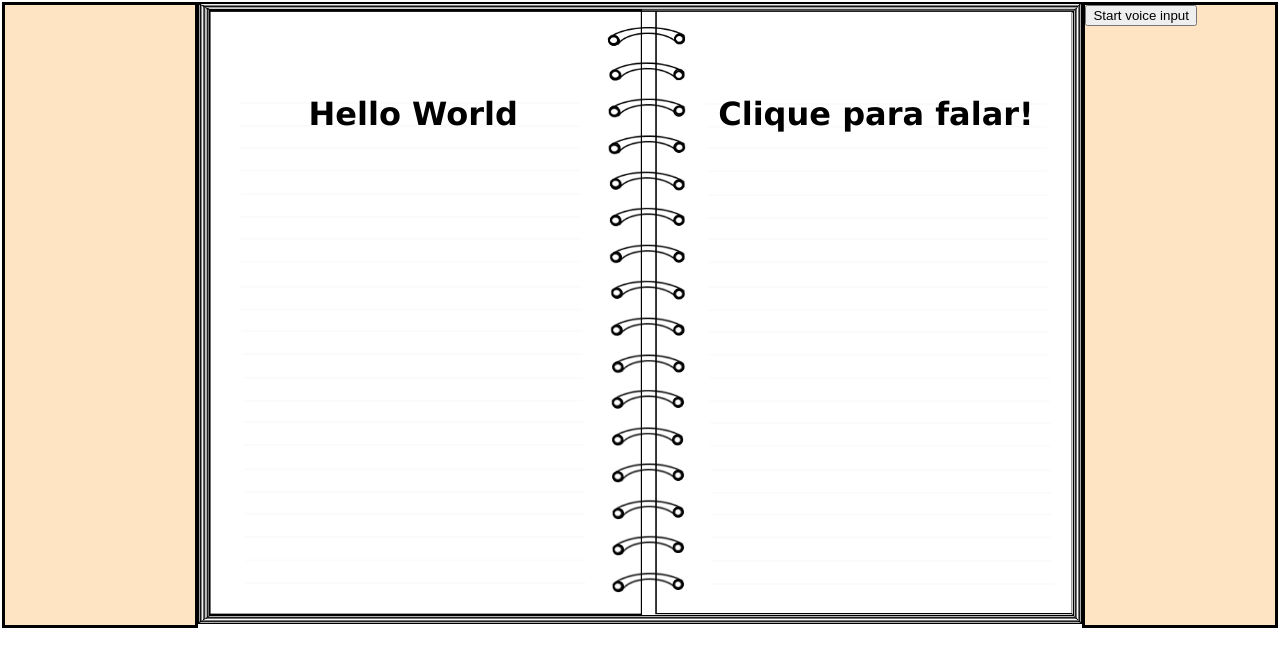
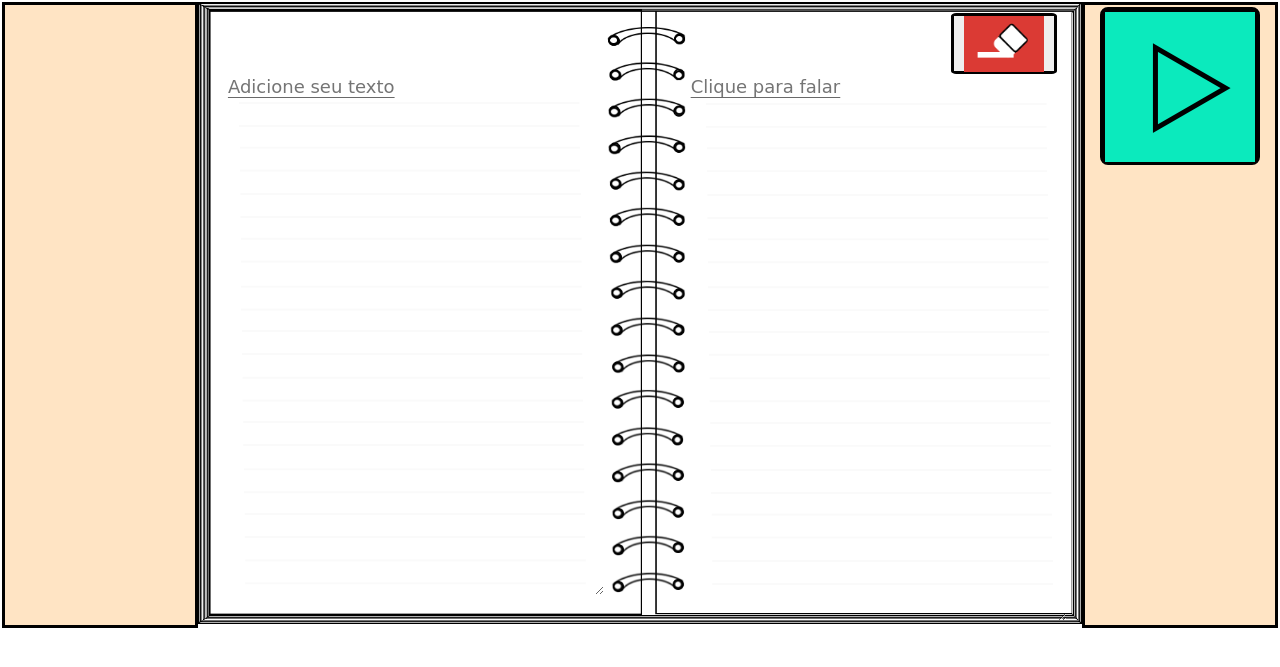
Before and after one commit to RafaelM32/pratica, a Flask app: page / in a window 1280 px wide. Shown: the top 667 px of the page. Run offline with Flask 3, Linux system fonts and the light colour scheme.

```diff
--- a/static/index.css
+++ b/static/index.css
@@ -1,5 +1,4 @@
 body{
-    font-family: 'Lucida Sans', 'Lucida Sans Regular', 'Lucida Grande', 'Lucida Sans Unicode', Geneva, Verdana, sans-serif;
     display: grid;
     grid-template-columns: 15% 70% 15%;
     overflow: hidden;
@@ -15,7 +14,6 @@ body{
 #wrapper{
     margin-top: -0.5vw;
     width: 100%;
-    background-color: white;
 }
 
 #caderno{
@@ -47,17 +45,68 @@ body{
 }
 
 #folha_direita{
+    display: grid;
+    grid-template-rows: 10.6% 89.4%;
     margin-left: 11%;
-    margin-top: 15%;
     width: 87%;
-    height: 85%;
+    height: 100%;
 
 }
+
+#borracha{
+    width: fit-content;
+    height: fit-content;
+    border: solid;
+    border-color: black;
+    border-radius: 5%;
+    align-self: last baseline;
+    margin-left: 70%;
+    padding: 0%;
+}
+
+#imagem_do_botao_de_apagar{
+    width: 80%;
+    margin-bottom: -4%;
+}
+
+.input_de_texto{
+    background-color: rgba(255, 255, 255, 0);
+    font-family: cursive;
+    font-size: large;
+    border: none;
+    width: 100%;
+    height: 100%;
+    outline: none;
+    vertical-align: middle;
+    color: dimgray;
+    text-decoration: underline;
+    text-underline-offset: 15%;
+}
+
+.input_de_texto::spelling-error{
+    text-decoration: none;
+}
+
+#startButton{
+    margin-top: 1%;
+    padding: 0%;
+    border: solid;
+    border-color: black;
+    border-radius: 5%;
+    border-width: 0.4vw;
+
+}
+#imagem_do_botao_de_play{
+    margin-bottom: -3%;
+}
+
+
 
 #menu_esquerdo{
     margin-left: -0.5vw;
 }
 
 #menu_direito{
+    text-align: center;
     margin-right: -0.5vw;
 }
--- /dev/null
+++ b/static/paleta de cores.txt
@@ -0,0 +1,5 @@
+#FFE4C4
+#464655
+#7CA5B8
+#DB3A34
+#0BEABD
--- a/static/script.js
+++ b/static/script.js
@@ -1,31 +1,52 @@
 const startButton = document.getElementById("startButton")
+const eraseButton = document.getElementById("borracha")
 const outputDiv   = document.getElementById("output")
 const elemento_img_caderno = document.getElementById("caderno")
+const buttonImage = document.getElementById("imagem_do_botao_de_play")
+const buttonEraseImage =  document.getElementById("imagem_do_botao_de_apagar")
 
+
+let isListenning = false
 
 
 elemento_img_caderno.src = "static/img/caderno.png"
-
+buttonImage.src = "static/img/play.png"
+buttonEraseImage.src = "static/img/borracha.png"
 
 const recognition = new (window.SpeechRecognitionAlternative || window.webkitSpeechRecognition || window.mozSpeechRecognition || window.msSpeechRecognition)();
 recognition.lang = 'en-US';
 
 
 recognition.onstart = () => {
-startButton.textContent = 'Listening...'
+    buttonImage.src = "static/img/pouse.png"
 }
 
 recognition.onresult = (data) => {
 const transcript =  data.results[0][0].transcript;
-outputDiv.textContent = transcript;
+outputDiv.textContent =  outputDiv.textContent +" "+transcript;
 }
 
 recognition.onend = () =>{
-startButton.textContent = 'Start Voice Input';
-recognition.start();
+    if(isListenning){
+        recognition.start();
+    }else{
+        recognition.stop()
+    }
+
 }
 
 
 startButton.addEventListener('click', () => {
-recognition.start();
+    if(!isListenning){
+        recognition.start();
+        isListenning = true;
+    }else{
+        isListenning = false;
+        buttonImage.src = "static/img/play.png"
+    }
+
 })
+
+eraseButton.addEventListener('click',() => {
+    outputDiv.textContent = ""
+})
--- a/templates/index.html
+++ b/templates/index.html
@@ -12,15 +12,16 @@
         <img src="" id="caderno" alt="">
         <div id="folhas">
             <div id="folha_esquerda">
-                <h1 id="input_de_texto">Hello World</h1>
+                <textarea name="nenhum" class="input_de_texto" placeholder="Adicione seu texto"></textarea>
             </div>
             <div id="folha_direita">
-                <h1 id="output">Clique para falar!</h1>
+                <button id="borracha"><img src="" id="imagem_do_botao_de_apagar" alt=""></button>
+                <textarea name="nenhotro" class="input_de_texto" id="output" placeholder="Clique para falar"></textarea>
             </div>
         </div>
     </div>
     <div id="menu_direito" class="menu_lateral">
-        <button id="startButton">Start voice input</button>
+        <button id="startButton"><img src="" id="imagem_do_botao_de_play" alt=""></button>
     </div>
 
 
```
Also changed, not shown: static/img/borracha.png (added), static/img/caderno.png, static/img/play.png (added), static/img/pouse.png (added).
